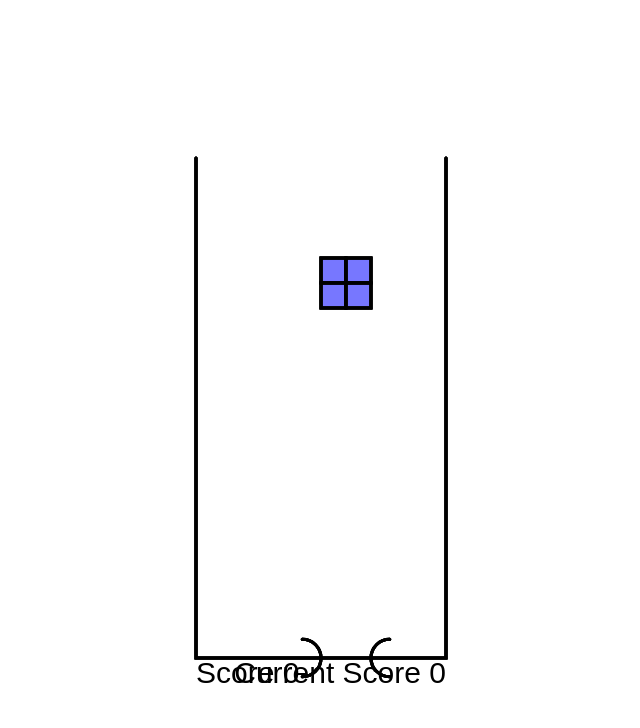
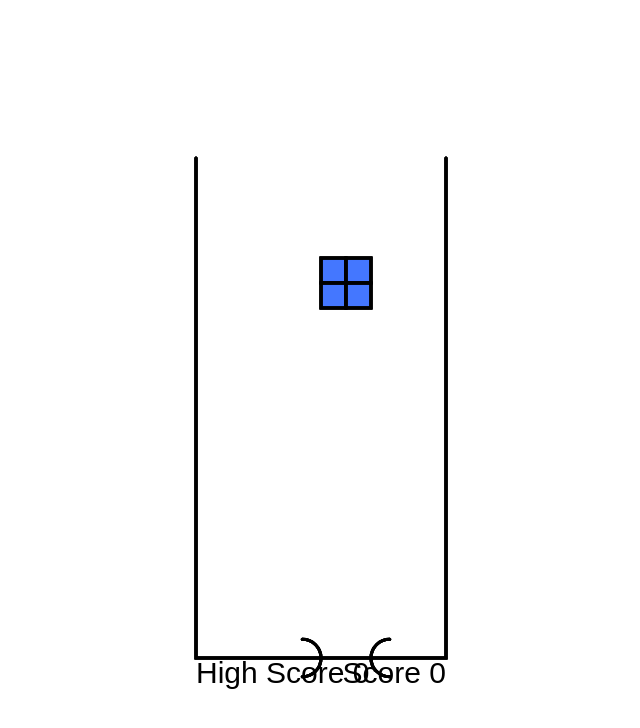
Before and after one commit to daranger123/goodtet, a plain HTML site: page index.html in a window 1280 px wide. Shown: the whole page, without its empty margins (327-967 px from the left). Drawn offline with Linux system fonts and the light colour scheme.

Commit message:
Update index.html

```diff
--- a/index.html
+++ b/index.html
@@ -341,13 +341,13 @@ var drawBlock = function(c, x, y) {
 		} else if (c == '3') {
 			ctx.fillStyle = "#ffff00"
 		} else if (c == '4') {
-			ctx.fillStyle = "#7777ff"
+			ctx.fillStyle = "#4477ff"
 		} else if (c == '5') {
 			ctx.fillStyle = "#ff0000"
 		} else if (c == '6') {
 			ctx.fillStyle = "#ffff00"
 		} else if (c == '7') {
-			ctx.fillStyle = "#7777ff"
+			ctx.fillStyle = "#4477ff"
 		}
 
 		ctx.fill();
@@ -599,12 +599,12 @@ var redraw = function() {
 	ctx.textAlign = "right";
 	ctx.textBaseline="hanging";
 	ctx.fillStyle = "#000000";
-	ctx.fillText("Current Score " + score + "", bCoords(xblocks - 1, 0)[2], bCoords(0, 0)[1] + ctx.lineWidth);
+	ctx.fillText("Score " + score + "", bCoords(xblocks - 1, 0)[2], bCoords(0, 0)[1] + ctx.lineWidth);
 
 	ctx.textAlign = "left";
 	ctx.textBaseline="hanging";
 	ctx.fillStyle = "#000000";
-	ctx.fillText("Score " + hi_score + "", bCoords(0, 0)[0], bCoords(0, 0)[1] + ctx.lineWidth);
+	ctx.fillText("High Score " + hi_score + "", bCoords(0, 0)[0], bCoords(0, 0)[1] + ctx.lineWidth);
 
 //	ctx.fillText(window.innerWidth + "", bCoords(0, 0)[0], bCoords(0, 0)[1] + ctx.lineWidth);
 }
```
